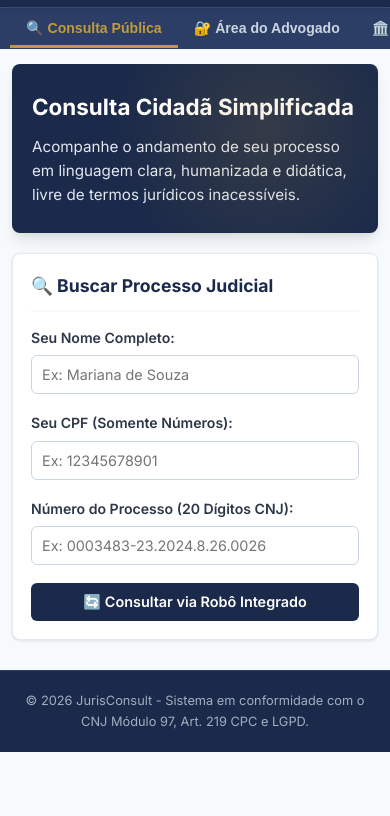
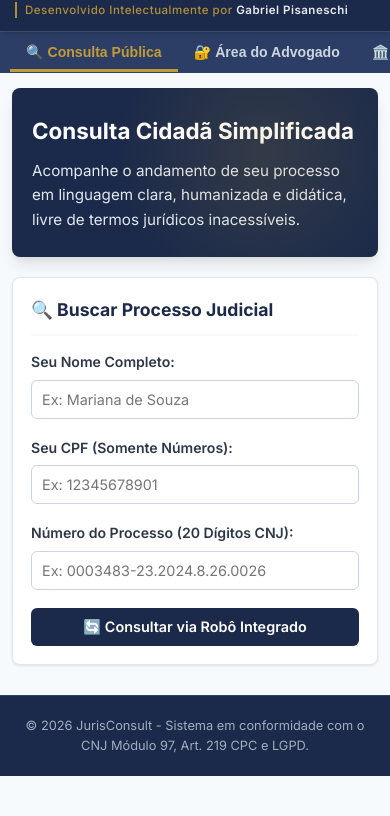
Before and after one commit to Evilzinh0/jurisconsult, a plain HTML site: page index.html in a window 390 px wide. Shown: the part 89-905 px from the top of the page. Before the commit the page ends 881 px from the top, so only its background shows below. Drawn offline with Linux system fonts and the light colour scheme.

```diff
--- a/index.html
+++ b/index.html
@@ -91,6 +91,23 @@
             font-weight: 600;
         }
 
+        .author-signature {
+            color: var(--accent);
+            font-size: 0.82rem;
+            font-weight: 500;
+            letter-spacing: 0.5px;
+            opacity: 0.95;
+            text-align: right;
+            border-left: 2px solid var(--accent);
+            padding-left: 12px;
+            line-height: 1.4;
+        }
+
+        .author-signature strong {
+            color: white;
+            font-weight: 600;
+        }
+
         /* MOBILE RESPONSIVE TABS & NAVIGATION */
         nav {
             display: flex;
@@ -542,6 +559,15 @@
                 flex-direction: column;
                 align-items: flex-start;
                 padding: 0 15px;
+                gap: 8px;
+            }
+
+            .author-signature {
+                text-align: left;
+                border-left: 2px solid var(--accent);
+                padding-left: 8px;
+                font-size: 0.72rem;
+                opacity: 0.9;
             }
 
             .logo-text h1 {
@@ -627,6 +653,9 @@
                     <h1>JurisConsult</h1>
                     <span>Inteligência Jurídica & Transparência</span>
                 </div>
+            </div>
+            <div class="author-signature">
+                Desenvolvido Intelectualmente por <strong>Gabriel Pisaneschi</strong>
             </div>
         </div>
     </header>
@@ -1035,7 +1064,7 @@
     <!-- JAVASCRIPT LOGIC CONTROLLER FOR API CONNECTION -->
     <script>
         // Mapeie aqui a URL real do seu back-end hospedado no Render
-        const API_URL = "https://jurisconsult-api.onrender.com"; // Substitua pelo link do Render, ex: https://seu-site-backend.onrender.com
+        const API_URL = "http://localhost:5000"; // Substitua pelo link do Render, ex: https://seu-site-backend.onrender.com
 
         // Tab Switching Engine
         function switchTab(tabId) {
```
